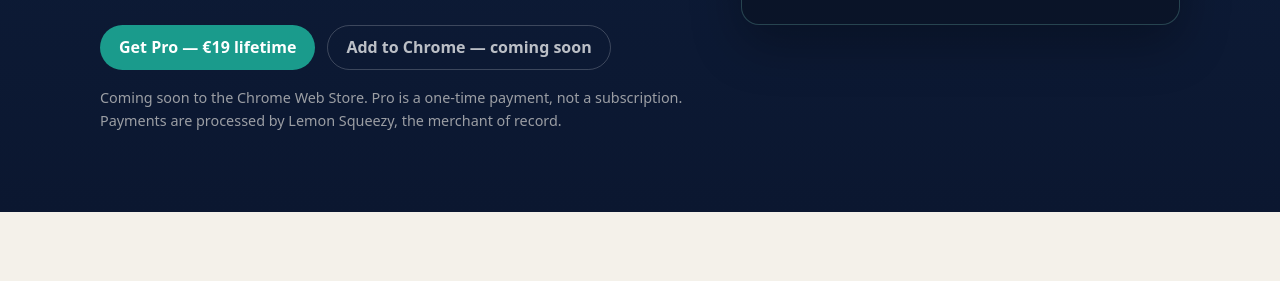
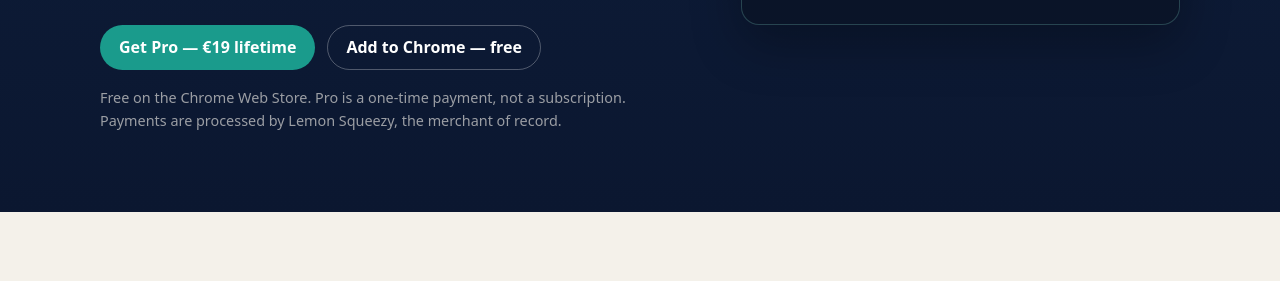
Before and after one commit to Chry2122/clickup-exporter, a plain HTML site: page index.html in a window 1280 px wide. Shown: the part 483-764 px from the top of the page. Drawn offline with Linux system fonts and the light colour scheme.

Commit message:
Add files via upload

```diff
--- a/index.html
+++ b/index.html
@@ -36,9 +36,9 @@
           <p class="lead">Pick a Workspace, Space, Folder, and List. The extension talks to the official ClickUp API and saves attachments on your computer, organized by list and task, plus an <code>index.csv</code>.</p>
           <div class="btn-row">
             <a class="btn btn-primary" href="https://chrystools.lemonsqueezy.com/checkout/buy/8dc8eea8-e0aa-49bd-9e11-51157b52c952">Get Pro — €19 lifetime</a>
-            <span class="btn btn-ghost disabled" aria-disabled="true" title="The extension is not listed on the Chrome Web Store yet.">Add to Chrome — coming soon</span>
+            <a class="btn btn-ghost" href="https://chromewebstore.google.com/detail/attachment-exporter-for-c/gmmiapaijldpphfdlpkkkkhnmdgdaecl" target="_blank" rel="noopener">Add to Chrome — free</a>
           </div>
-          <p class="note">Coming soon to the Chrome Web Store. Pro is a one-time payment, not a subscription. Payments are processed by Lemon Squeezy, the merchant of record.</p>
+          <p class="note">Free on the Chrome Web Store. Pro is a one-time payment, not a subscription. Payments are processed by Lemon Squeezy, the merchant of record.</p>
         </div>
         <aside class="preview" aria-label="Example ZIP layout">
           <div class="preview-bar"><span class="dot"></span> export.zip</div>
@@ -127,7 +127,7 @@
               <li>Organized ZIP and <code>index.csv</code></li>
               <li>Token stored only on your device</li>
             </ul>
-            <span class="btn btn-light disabled" aria-disabled="true">Add to Chrome — coming soon</span>
+            <a class="btn btn-light" href="https://chromewebstore.google.com/detail/attachment-exporter-for-c/gmmiapaijldpphfdlpkkkkhnmdgdaecl" target="_blank" rel="noopener">Add to Chrome — free</a>
           </article>
           <article class="card price-card featured">
             <span class="badge">Lifetime</span>
```
